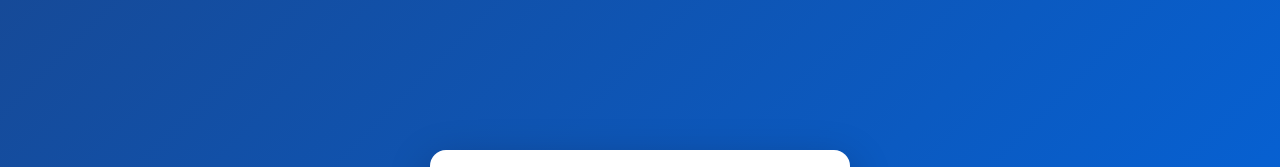
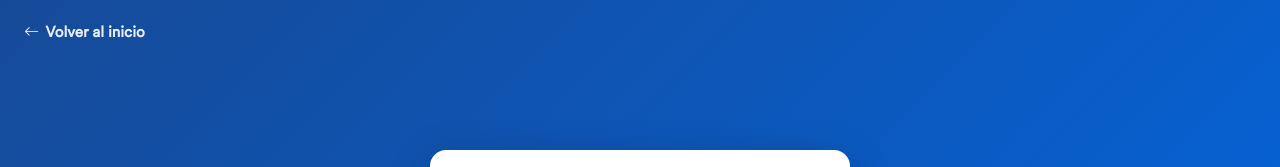
Before and after one commit to apastranb/SoftWars, a plain HTML site: page pages/login.html in a window 1280 px wide. Shown: the top 167 px of the page. Drawn offline with nearby package versions, Linux system fonts and the light colour scheme.

Commit message:
Actualizando login page

```diff
--- a/css/login.css
+++ b/css/login.css
@@ -1,12 +1,32 @@
 /* LOGIN PAGE (HU-01, HU-02, HU-03, HU-04) */
 
 .login-container {
+    position: relative;
     min-height: 100vh;
     display: flex;
     align-items: center;
     justify-content: center;
     background: linear-gradient(135deg, var(--blue-800), var(--blue-500));
     padding: 2rem 1rem;
+}
+
+.login-back-home {
+    position: absolute;
+    top: 1.5rem;
+    left: 1.5rem;
+    display: flex;
+    align-items: center;
+    gap: 0.4rem;
+    color: var(--white);
+    font-size: 0.95rem;
+    font-weight: bold;
+    opacity: 0.9;
+    transition: opacity 0.2s ease;
+}
+
+.login-back-home:hover {
+    opacity: 1;
+    text-decoration: underline;
 }
 
 .login-box {
--- a/pages/login.html
+++ b/pages/login.html
@@ -10,6 +10,7 @@
 </head>
 <body>
     <div class="login-container">
+        <a href="../index.html" class="login-back-home"><i class="bi bi-arrow-left"></i> Volver al inicio</a>
         <div class="login-box">
             <div class="login-logo">
                 <img src="../img/eventos-cenfotec-logo-dark.svg" alt="SoftWars Eventos CENFOTEC">
```
